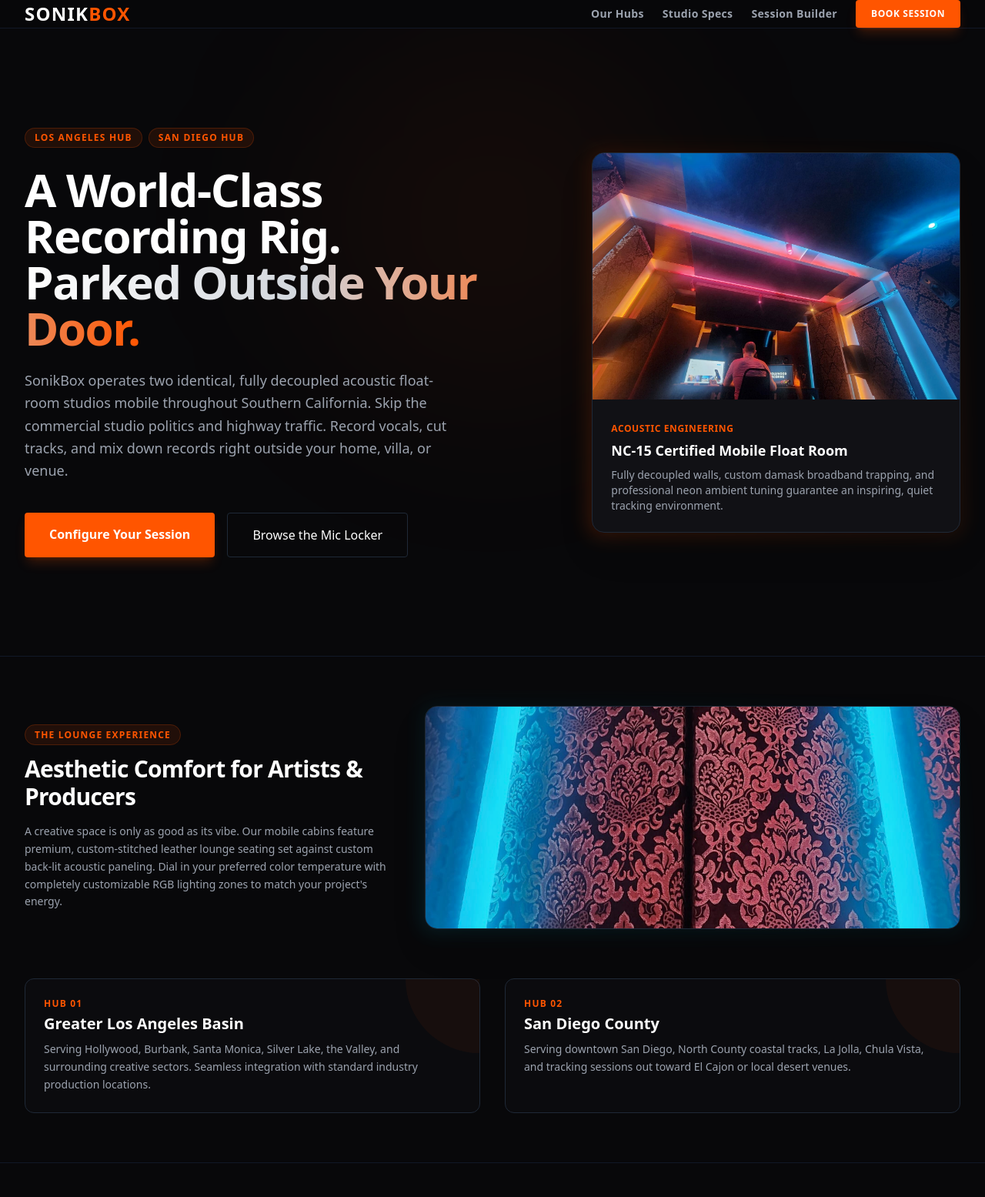
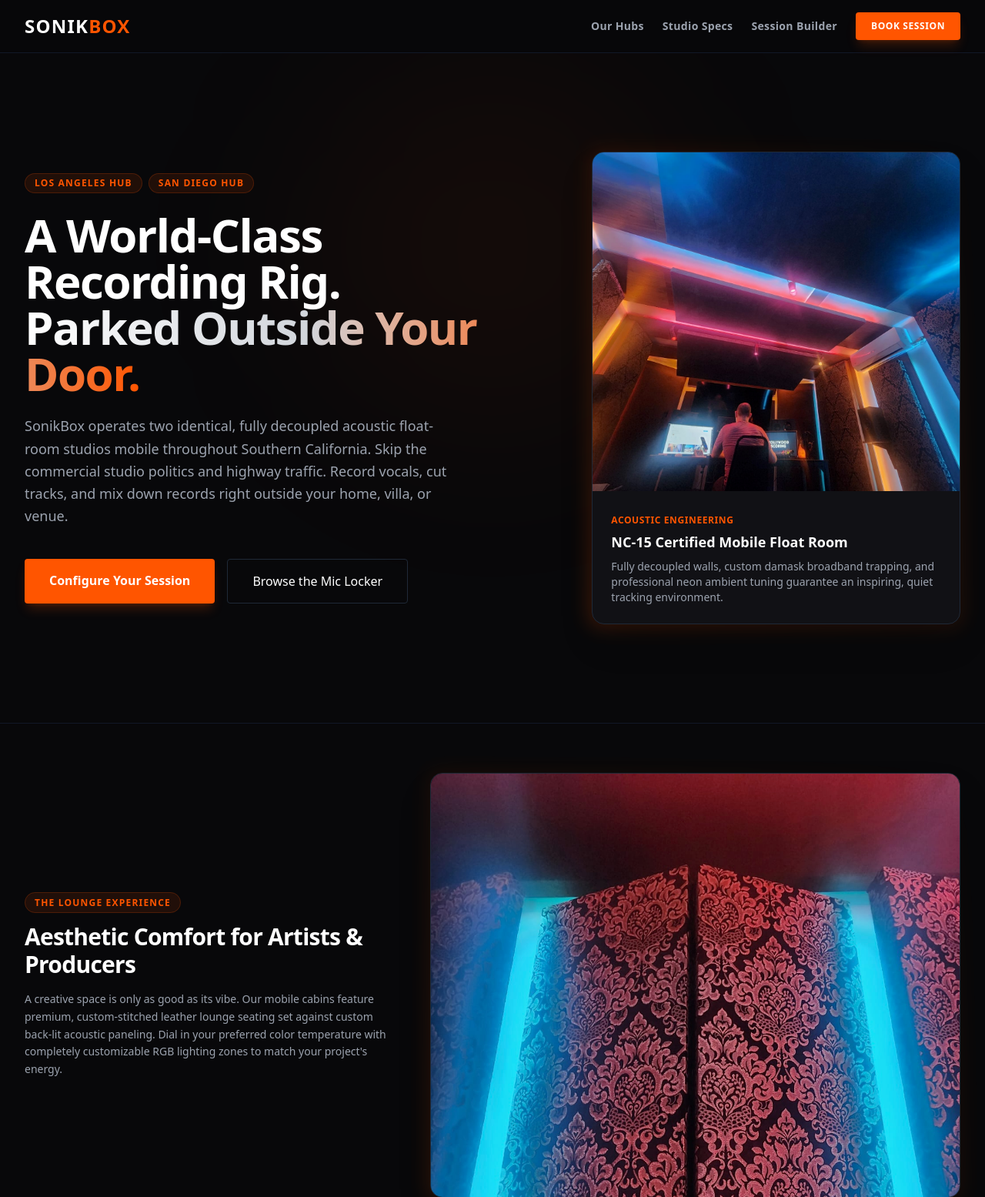
Before and after one commit to mcro1221/sonikbox-website, a plain HTML site: page index.html in a window 1280 px wide. Shown: the top 1555 px of the page at 77% size. Drawn offline with nearby package versions, Linux system fonts and the light colour scheme.

Commit message:
Update index.html

```diff
--- a/index.html
+++ b/index.html
@@ -32,7 +32,7 @@
 
     <!-- NAVIGATION -->
     <nav class="border-b border-gray-900 bg-darkbg/95 backdrop-blur sticky top-0 z-50">
-        <div class="max-w-7xl mx-auto px-4 sm:px-6 lg:px-8 h-18 flex items-center justify-between">
+        <div class="max-w-7xl mx-auto px-4 sm:px-6 lg:px-8 h-18 flex items-center justify-between py-4">
             <div class="flex items-center gap-2">
                 <span class="text-2xl font-black tracking-wider text-white">SONIK<span class="text-brandorange">BOX</span></span>
             </div>
@@ -78,7 +78,8 @@
                         <img
                             src="1a489540-ee56-4891-bd8b-0198d36bd292.jpeg"
                             alt="SonikBox Mobile Studio Control Room"
-                            class="w-full h-80 object-cover object-center contrast-[105%] hover:scale-105 transition-transform duration-700"
+                            class="w-full h-80 md:h-[440px] object-cover object-top contrast-[105%] hover:scale-105 transition-transform duration-700"
+                            onerror="this.onerror=null; this.src='https://placehold.co/800x600/111115/ff5500?text=Control+Room+Interior';"
                         >
                         <div class="p-6">
                             <span class="text-xs font-bold text-brandorange uppercase tracking-wider">Acoustic Engineering</span>
@@ -94,7 +95,7 @@
 
     <!-- HUB LOCATIONS MATRIX & VIBE SHOWCASE -->
     <section id="hubs" class="py-16 max-w-7xl mx-auto px-4 sm:px-6 lg:px-8 border-b border-gray-900">
-        <div class="grid grid-cols-1 lg:grid-cols-12 gap-8 items-center mb-16">
+        <div class="grid grid-cols-1 lg:grid-cols-12 gap-12 items-center mb-16">
             <div class="lg:col-span-5 space-y-4">
                 <span class="text-brandorange text-xs font-bold tracking-widest uppercase bg-brandorange/10 px-3 py-1 rounded-full border border-brandorange/20">The Lounge Experience</span>
                 <h2 class="text-2xl sm:text-3xl font-bold tracking-tight text-white">Aesthetic Comfort for Artists & Producers</h2>
@@ -103,12 +104,13 @@
                 </p>
             </div>
             <div class="lg:col-span-7 relative">
-                <div class="absolute -inset-1 rounded-2xl bg-gradient-to-tr from-cyan-500/20 to-transparent blur-md opacity-75"></div>
+                <div class="absolute -inset-1 rounded-2xl bg-gradient-to-tr from-brandorange/20 to-transparent blur-md opacity-75"></div>
                 <div class="relative bg-cardbg rounded-2xl border border-gray-800 overflow-hidden shadow-2xl">
                     <img
                         src="0447d54f-0744-47a5-bf66-7cc05f59d50d.jpeg"
                         alt="SonikBox Leather Lounge and Backlit Acoustic Panels"
-                        class="w-full h-72 object-cover object-center hover:scale-105 transition-transform duration-700"
+                        class="w-full h-96 md:h-[550px] object-cover object-top hover:scale-105 transition-transform duration-700"
+                        onerror="this.onerror=null; this.src='https://placehold.co/800x600/111115/ff5500?text=Acoustic+Lounge+Seat';"
                     >
                 </div>
             </div>
```
